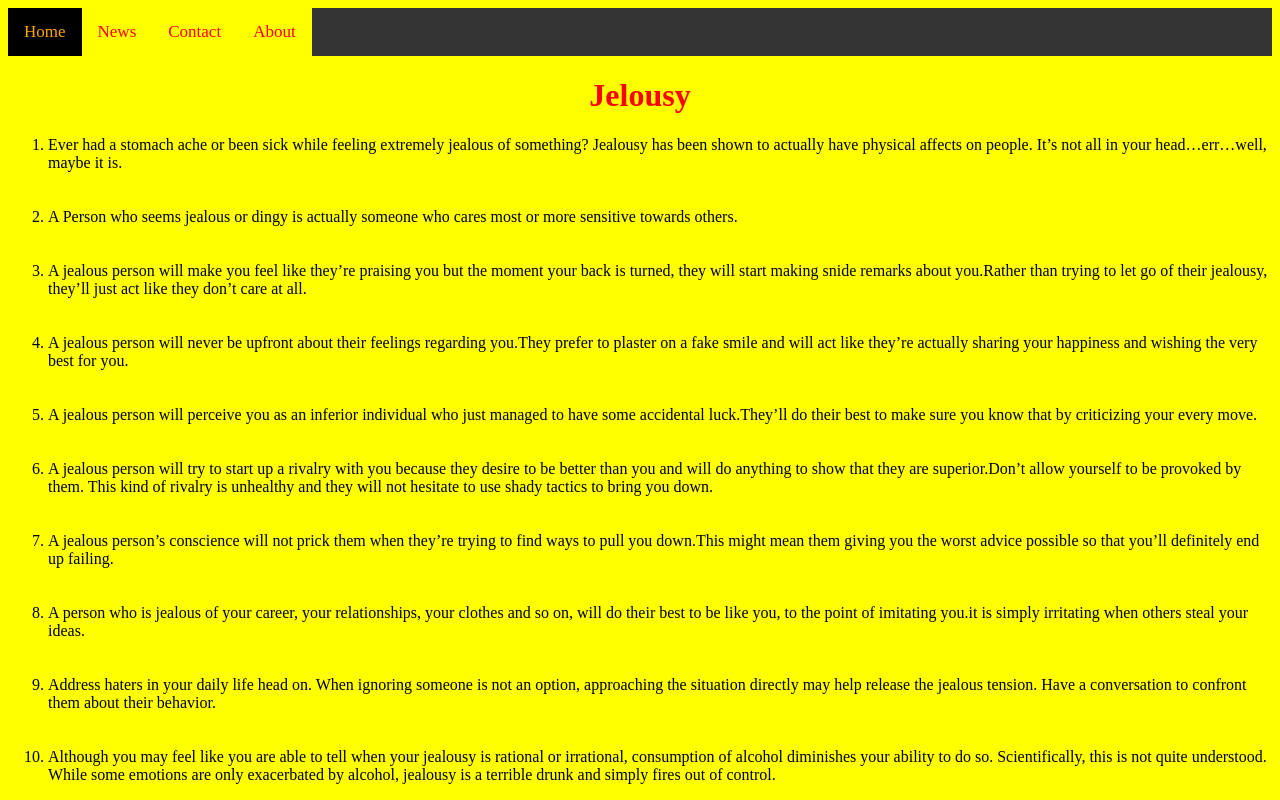
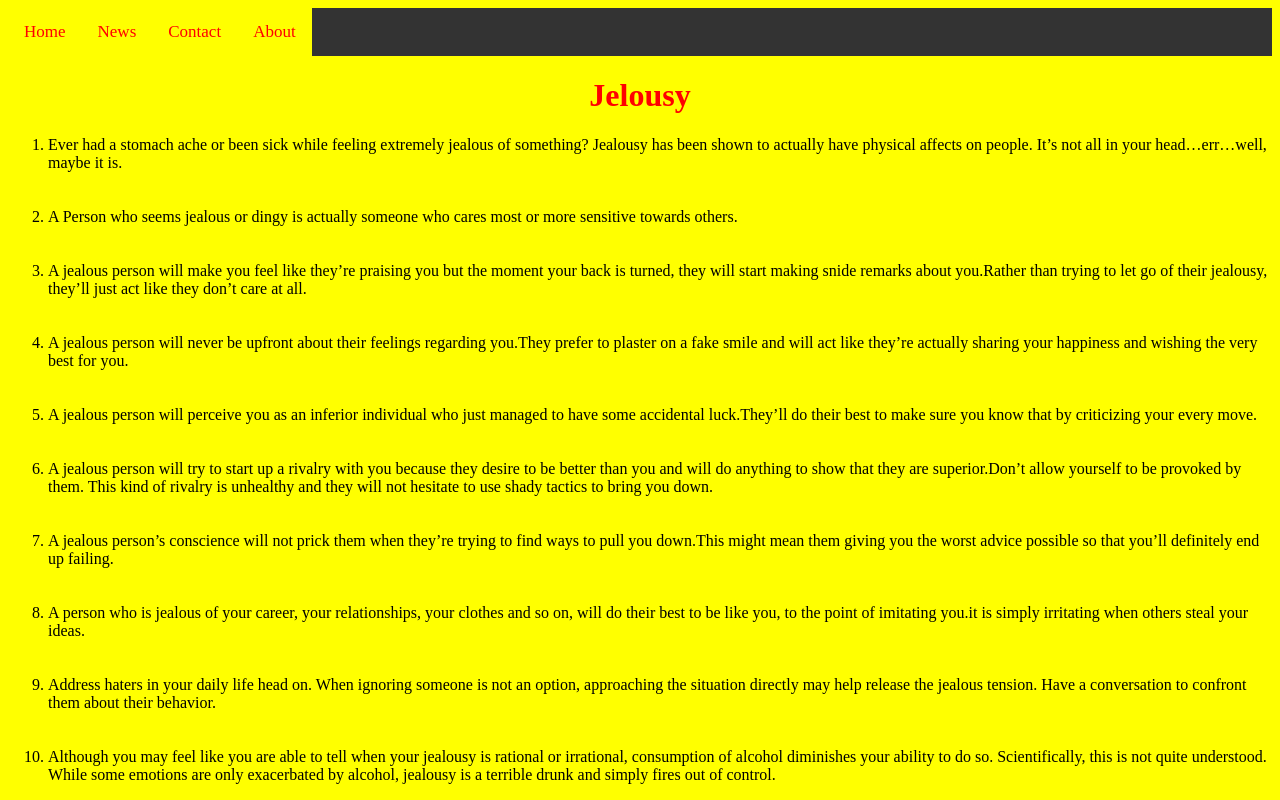
Before and after one commit to M-ZohaibAli/PsychologicalFacts, a plain HTML site: page jelousy.html in a window 1280 px wide. Shown: the top 800 px of the page. Drawn offline with Linux system fonts and the light colour scheme.

Commit message:
Update jelousy.html

```diff
--- a/jelousy.html
+++ b/jelousy.html
@@ -48,7 +48,7 @@ h1{color:red;
        </style>
 </head>
 <body>
-<div class="topnav">  <a class="active" href="/storage/sdcard0/Psychology web/psychological life hack.html">Home</a>
+<div class="topnav">  <a class="" href="index.html">Home</a>
   <a href="#news">News</a>
   <a href="#contact">Contact</a>
   <a href="#about">About</a>
```
